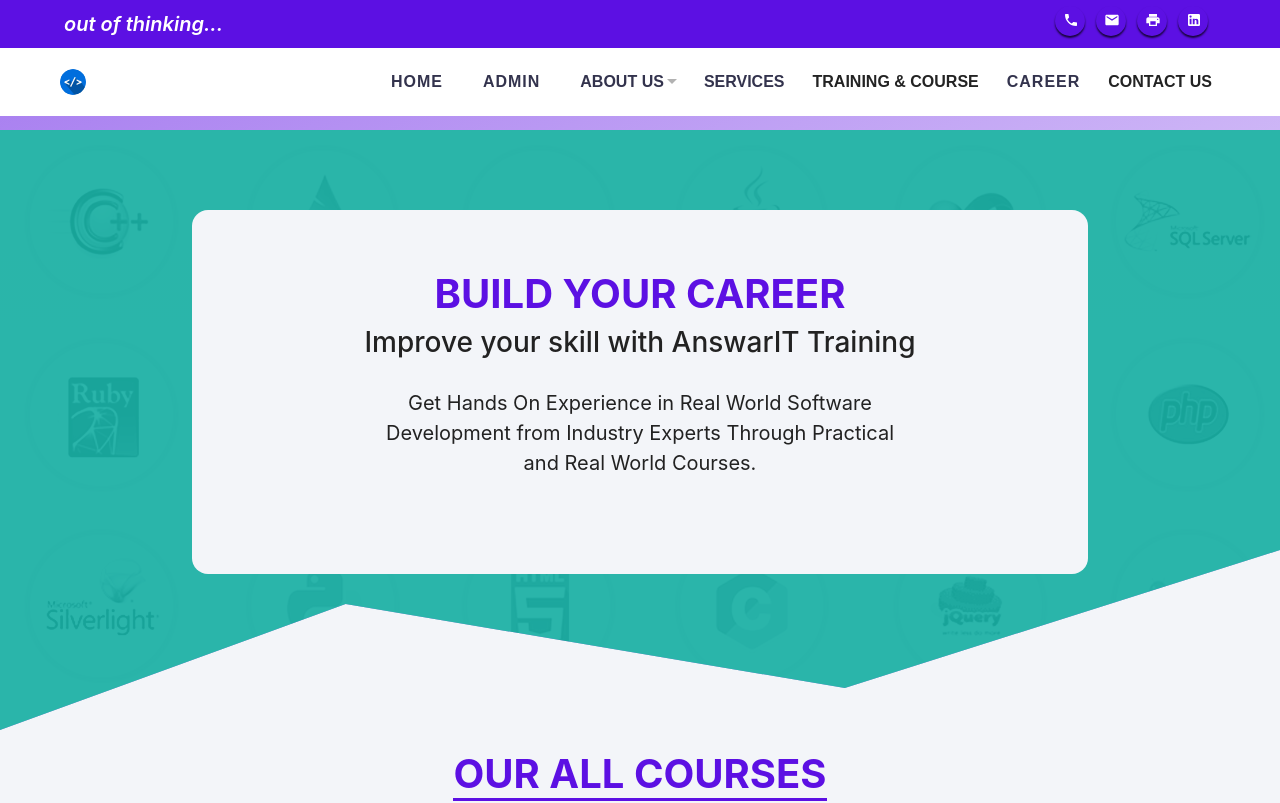
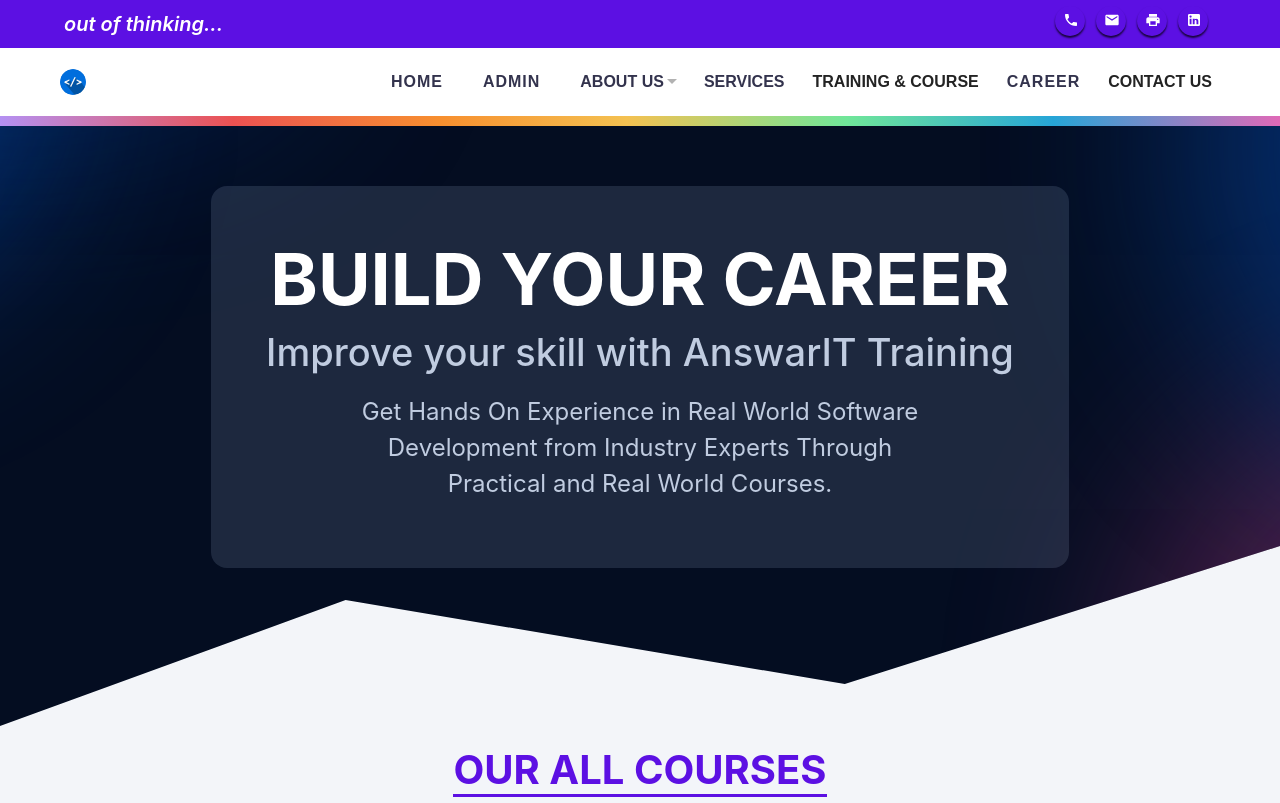
Before and after one commit to CrazyPythonLover1/AnswarIT-React.js-FrontEnd, a React (Create React App) app: page /course in a window 1280 px wide. Shown: the top 803 px of the page. Built offline with nearby package versions, Linux system fonts and the light colour scheme.

Commit message:
training & course page update

```diff
--- a/src/components/Home/About/About.js
+++ b/src/components/Home/About/About.js
@@ -20,7 +20,7 @@
         setAbout(aboutData.about.coreValue)
     }
     return (
-        <div id="about" className="container-fluid">
+        <div id="about" className="container-fluid" data-aos="fade-up" data-aos-duration="2000">
             <h2 className=" main-title "> ABOUT US </h2>
             <div className="about-section">
                 <div className="row">
--- a/src/components/Home/Services/Services.js
+++ b/src/components/Home/Services/Services.js
@@ -9,7 +9,7 @@
 const Services = () => {
 
   return (
-    <div id="services" className="container-fluid">
+    <div id="services" className="container-fluid" data-aos="fade-up" data-aos-duration="2000">
       <h2 className="main-title" > SERVICES </h2>
       <div className="row row-cols-1 row-cols-md-2 row-cols-lg-3">
         {
--- a/src/components/Shared/Navbar/Navbar.scss
+++ b/src/components/Shared/Navbar/Navbar.scss
@@ -108,10 +108,11 @@
 
 
 .page-top {
-  background: linear-gradient(335.64deg, #5d10e344 -19.22%, #5d10e390 118.87%);
+  // background: linear-gradient(335.64deg, #5d10e344 -19.22%, #5d10e390 118.87%);
+  background: #5d10e344 linear-gradient(90deg, #5d10e344 0%, rgb(235, 82, 82) 18.23%, rgb(247, 143, 47) 34.37%, rgb(244, 193, 81) 48.96%, rgb(112, 230, 153) 66.15%, rgb(38, 165, 215) 82.29%, rgb(224, 105, 183) 100%) repeat scroll 0% 0%;
   min-height: 10px;
   padding: 0;
-  padding: 7px 0;
+  padding: 5px 0;
   position: relative;
   text-align: left;
 }
--- a/src/components/TrainingCourse/ModalForm.css
+++ b/src/components/TrainingCourse/ModalForm.css
@@ -42,6 +42,7 @@
 #contact textarea {
   width: 100%;
   border: 1px solid #ccc;
+  border-radius: 5px;
   background: #fff;
   margin: 0 0 5px;
   padding: 10px;
--- a/src/components/TrainingCourse/TrainingCourse.css
+++ b/src/components/TrainingCourse/TrainingCourse.css
@@ -1,32 +1,40 @@
 .traning-header {
   /* background: linear-gradient(#6726d6 0.01%, #5c10e3 100.01%); */
-  background-image: url('../../Image/course/bg_sub-header.png'), linear-gradient(#6726d685 0.01%, #5d10e386 100.01%);
-  background-image: url('../../Image/course/bg_sub-header.png'), -moz-linear-gradient(#6726d685 0.01%, #5d10e386 100.01%);
-  background-image: url('../../Image/course/bg_sub-header.png'), -webkit-linear-gradient(#6726d685 0.01%, #5d10e386 100.01%);
+  /* background-image: url('../../Image/course/bg_sub-header.png'), linear-gradient(#6726d685 0.01%, #5d10e386 100.01%);
+  background-image: url('../../Image/course/bg_sub-header.png'), -moz-linear-gradient(#6726d685 0.01%, #5d10e386 100.01%); */
+  background: #040d21 url('../../Image/course/hero-bg.svg') no-repeat center center;
   height: 600px;
   clip-path: polygon(0 0, 100% 0, 100% 70%, 66% 93%, 27% 79%, 0 100%);
-  padding-top: 80px;
+  padding-top: 60px;
+  /* margin-top: -400px; */
+
 }
 
 .text-section{
+  color: #c0cce0;
   text-align: center;
-  padding: 60px 20px;
-  width: 70%;
+  padding: 50px 20px;
+  width: 67%;
   margin: auto;
 
-  background-color: #f3f5f9;
+  background-color: #8193b234;
   border-radius: 16px;
 }
 
 .text-section > h1 {
-  color: #5c10e3;
+  color: #ffffff;
   text-transform: uppercase;
+  font-size: 72px;
   font-weight: 700;
 }
 
+.text-section > h3 {
+  font-size: 38px;
+}
+
 .text-section > p {
-  font-size: 20px;
-  padding: 20px 160px
+  font-size: 24px;
+  padding: 10px 120px 0px 120px
 }
 
 .card {
@@ -55,7 +63,7 @@
   border-top-right-radius: 0px;
   border-bottom-right-radius: 6px;
   border-bottom-left-radius: 0px;
-  font-family: Baloo Da;
+  /* font-family: Baloo Da; */
   font-weight: 700;
   max-width: 100%;
   height: 30px;
--- a/src/components/TrainingCourse/TrainingCourse.js
+++ b/src/components/TrainingCourse/TrainingCourse.js
@@ -3,6 +3,7 @@
 import course2 from "../../Image/course/Blockchain training Course.jpg";
 import course3 from "../../Image/course/Digital marketing course.jpg";
 import topbg from "../../Image/course/bg_sub-header.png";
+import topbg1 from "../../Image/course/hero-bg.svg";
 import topImg from "../../Image/header/1.6.jpg";
 import ModalForm from "./ModalForm";
 import Modal from "react-modal";
```
Also changed, not shown: src/Image/course/hero-bg.svg (added).
